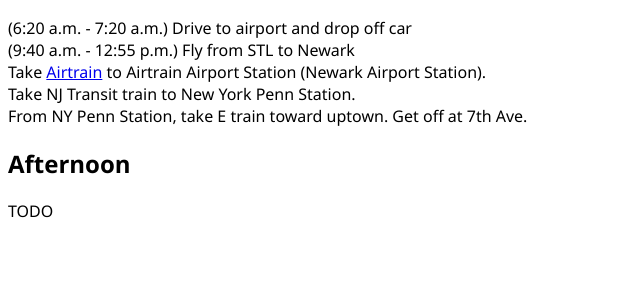
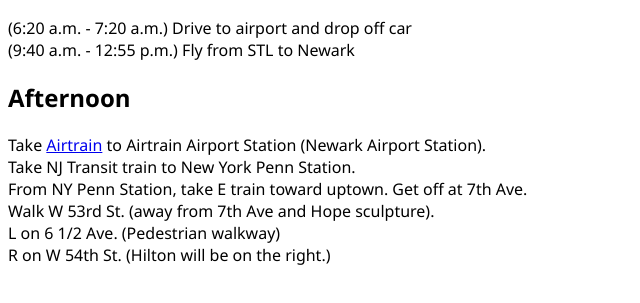
Before and after one commit to sef-ninja/sef-ninja.github.io, a plain HTML site: page nyc/day1.html in a window 1280 px wide. Shown: the part 161-464 px from the top of the page, without its empty margins (0-640 px from the left). Drawn offline with Linux system fonts and the light colour scheme.

Commit message:
Update day 1 with directions

```diff
--- a/nyc/day1.html
+++ b/nyc/day1.html
@@ -16,10 +16,12 @@
     <h2>Morning</h2>
     <div class="item">(6:20 a.m. - 7:20 a.m.) Drive to airport and drop off car</div>
     <div class="item">(9:40 a.m. - 12:55 p.m.) Fly from STL to Newark</div>
+    <h2>Afternoon</h2>
     <div class="item">Take <a href="http://www.pointswithacrew.com/cheapest-best-way-from-newark-airport-to-manhattan/">Airtrain</a> to Airtrain Airport Station (Newark Airport Station).</div>
     <div class="item">Take NJ Transit train to New York Penn Station.</div>
     <div class="item">From NY Penn Station, take E train toward uptown.  Get off at 7th Ave.</div>
-    <h2>Afternoon</h2>
-    <div class="item">TODO</div>
+    <div class="item">Walk W 53rd St. (away from 7th Ave and Hope sculpture).</div>
+    <div class="item">L on 6 1/2 Ave. (Pedestrian walkway)</div>
+    <div class="item">R on W 54th St. (Hilton will be on the right.)</div>
   </body>
 </html>
```
